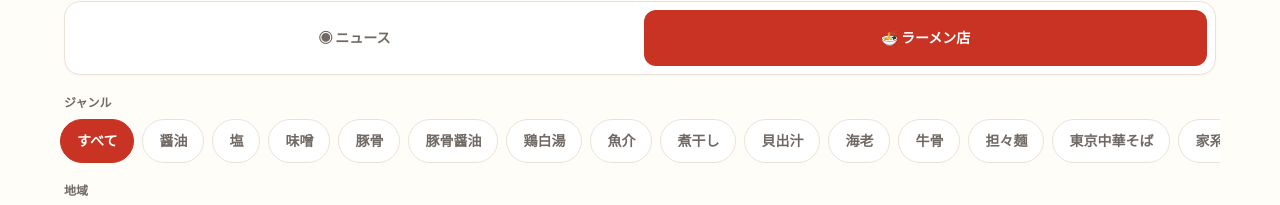
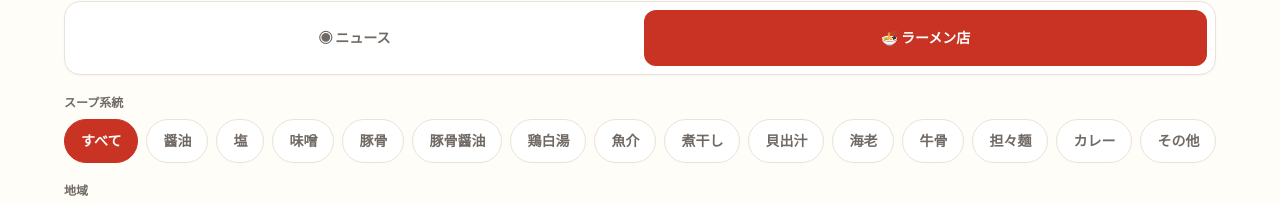
Before and after one commit to yuuddp-max/Ramen_db_Tokyo, a Next.js app: page / in a window 1280 px wide. Shown: the part 100-305 px from the top of the page. Built offline with nearby package versions, Linux system fonts and the light colour scheme; no server answers; the database is empty.

Commit message:
Use soup taxonomy for shop genre tabs

```diff
--- a/src/components/RamenHomeShell.tsx
+++ b/src/components/RamenHomeShell.tsx
@@ -4,7 +4,7 @@ import Link from "next/link";
 import { useEffect, useMemo, useState } from "react";
 import type { RamenShop } from "@/types/ramen";
 import type { WebRamenMentionWithShop } from "@/types/web-ramen";
-import { RAMEN_SOUPS, RAMEN_STYLES } from "@/lib/ramen-genres";
+import { RAMEN_SOUPS } from "@/lib/ramen-genres";
 import { HorizontalTabs, type HorizontalTab } from "./HorizontalTabs";
 import { SearchExperience } from "./SearchExperience";
 import { FeaturedNewsCarousel } from "./FeaturedNewsCarousel";
@@ -15,7 +15,7 @@ type Mode = "news" | "shops";
 const NEWS_CATEGORIES: HorizontalTab[] = [
   { id: "all", label: "すべて" }, { id: "新店情報", label: "新店" }, { id: "限定メニュー", label: "限定メニュー" }, { id: "トレンド", label: "トレンド" }, { id: "メディア", label: "メディア掲載" }, { id: "ランキング", label: "ランキング" }, { id: "営業情報", label: "営業情報" },
 ];
-const SHOP_GENRES: HorizontalTab[] = [{ id: "all", label: "すべて" }, ...RAMEN_SOUPS.slice(0, 12).map((item) => ({ id: `soup:${item.label}`, label: item.label })), ...RAMEN_STYLES.slice(0, 8).map((item) => ({ id: `style:${item.label}`, label: item.label }))];
+const SHOP_GENRES: HorizontalTab[] = [{ id: "all", label: "すべて" }, ...RAMEN_SOUPS.map((item) => ({ id: `soup:${item.label}`, label: item.label }))];
 const AREAS: HorizontalTab[] = ["現在地周辺", "新宿", "池袋", "渋谷", "中野", "上野", "秋葉原", "吉祥寺", "高田馬場", "東京駅", "銀座", "浅草"].map((area) => ({ id: area, label: area }));
 
 function readState() {
@@ -40,7 +40,7 @@ export function RamenHomeShell({ initialShops, initialTotal, posts }: { initialS
   return <div className="min-h-screen pb-16 md:pb-0">
     <header className="sticky top-0 z-40 border-b border-border bg-white/95 backdrop-blur"><div className="mx-auto flex min-h-[76px] max-w-[1200px] items-center justify-between gap-3 px-4 sm:px-6"><button type="button" onClick={() => { changeMode("shops"); window.setTimeout(() => document.querySelector<HTMLInputElement>("input[placeholder*='店名']")?.focus(), 100); }} aria-label="検索を開く" className="grid min-h-11 min-w-11 place-items-center rounded-full text-2xl text-accent hover:bg-accent-light">⌕</button><Link href="/" className="min-w-0 text-center" aria-label="らーめんDBのトップへ"><span className="block text-xl font-black tracking-tight text-ink sm:text-2xl">らーめん<span className="text-accent">DB</span></span><span className="hidden text-[10px] font-bold tracking-[.14em] text-text-secondary sm:block">ラーメンの今が見つかるデータベース</span></Link><span className="min-h-11 min-w-11" aria-hidden="true" /></div></header>
     <main className="mx-auto max-w-[1200px] px-4 pb-10 sm:px-6"><div className="mt-4 rounded-2xl border border-border bg-white p-2 shadow-warm sm:mt-6"><div className="grid grid-cols-2 gap-2" role="tablist" aria-label="表示モード"><button type="button" role="tab" aria-selected={mode === "news"} onClick={() => changeMode("news")} className={`min-h-14 rounded-xl text-sm font-black transition duration-200 ${mode === "news" ? "bg-accent text-white" : "text-text-secondary hover:bg-background-subtle"}`}>◉ ニュース</button><button type="button" role="tab" aria-selected={mode === "shops"} onClick={() => changeMode("shops")} className={`min-h-14 rounded-xl text-sm font-black transition duration-200 ${mode === "shops" ? "bg-accent text-white" : "text-text-secondary hover:bg-background-subtle"}`}>🍜 ラーメン店</button></div></div>
-      {mode === "news" ? <><div className="mt-5"><HorizontalTabs tabs={NEWS_CATEGORIES} value={category} onChange={changeCategory} label="ニュースカテゴリ" /></div><section className="mt-8"><p className="text-xs font-bold tracking-[.18em] text-accent">RAMEN NEWS</p><h1 className="mt-2 text-3xl font-black tracking-tight text-ink sm:text-4xl">東京ラーメンの今を読む</h1><p className="mt-3 text-sm leading-6 text-text-secondary">新店、限定メニュー、メディア掲載など、直近の東京ラーメン情報をまとめています。</p></section><FeaturedNewsCarousel posts={posts} /><NewsList posts={posts} category={category} /></> : <><div className="mt-5"><p className="mb-2 text-xs font-bold text-text-secondary">ジャンル</p><HorizontalTabs tabs={SHOP_GENRES} value={genre} onChange={changeGenre} label="ラーメンジャンル" /></div><div className="mt-4"><p className="mb-2 text-xs font-bold text-text-secondary">地域</p><HorizontalTabs tabs={[{ id: "all", label: "すべて" }, ...AREAS]} value={area} onChange={changeArea} label="地域" /></div><div className="mt-7"><p className="text-xs font-bold tracking-[.18em] text-accent">RAMEN SHOPS</p><h1 className="mt-2 text-2xl font-black text-ink sm:text-3xl">今日の一杯を探す</h1><p className="mt-2 text-sm text-text-secondary">{activeGenreLabel}{area !== "all" ? `・${area}` : ""}から、気になるラーメン店を探せます。</p></div><div className="mt-4"><SearchExperience key={shopKey} initialShops={initialShops} initialTotal={initialTotal} /></div></>}</main>
+      {mode === "news" ? <><div className="mt-5"><HorizontalTabs tabs={NEWS_CATEGORIES} value={category} onChange={changeCategory} label="ニュースカテゴリ" /></div><section className="mt-8"><p className="text-xs font-bold tracking-[.18em] text-accent">RAMEN NEWS</p><h1 className="mt-2 text-3xl font-black tracking-tight text-ink sm:text-4xl">東京ラーメンの今を読む</h1><p className="mt-3 text-sm leading-6 text-text-secondary">新店、限定メニュー、メディア掲載など、直近の東京ラーメン情報をまとめています。</p></section><FeaturedNewsCarousel posts={posts} /><NewsList posts={posts} category={category} /></> : <><div className="mt-5"><p className="mb-2 text-xs font-bold text-text-secondary">スープ系統</p><HorizontalTabs tabs={SHOP_GENRES} value={genre} onChange={changeGenre} label="ラーメンのスープ系統" /></div><div className="mt-4"><p className="mb-2 text-xs font-bold text-text-secondary">地域</p><HorizontalTabs tabs={[{ id: "all", label: "すべて" }, ...AREAS]} value={area} onChange={changeArea} label="地域" /></div><div className="mt-7"><p className="text-xs font-bold tracking-[.18em] text-accent">RAMEN SHOPS</p><h1 className="mt-2 text-2xl font-black text-ink sm:text-3xl">今日の一杯を探す</h1><p className="mt-2 text-sm text-text-secondary">{activeGenreLabel}{area !== "all" ? `・${area}` : ""}から、気になるラーメン店を探せます。</p></div><div className="mt-4"><SearchExperience key={shopKey} initialShops={initialShops} initialTotal={initialTotal} /></div></>}</main>
     <footer className="border-t border-border bg-white px-4 py-8 text-center text-xs text-text-muted">© {new Date().getFullYear()} らーめんDB</footer><MobileBottomNav mode={mode} onModeChange={changeMode} onFavorites={() => { changeMode("shops"); updateUrl({ favorite: "1" }); }} />
   </div>;
 }
```
